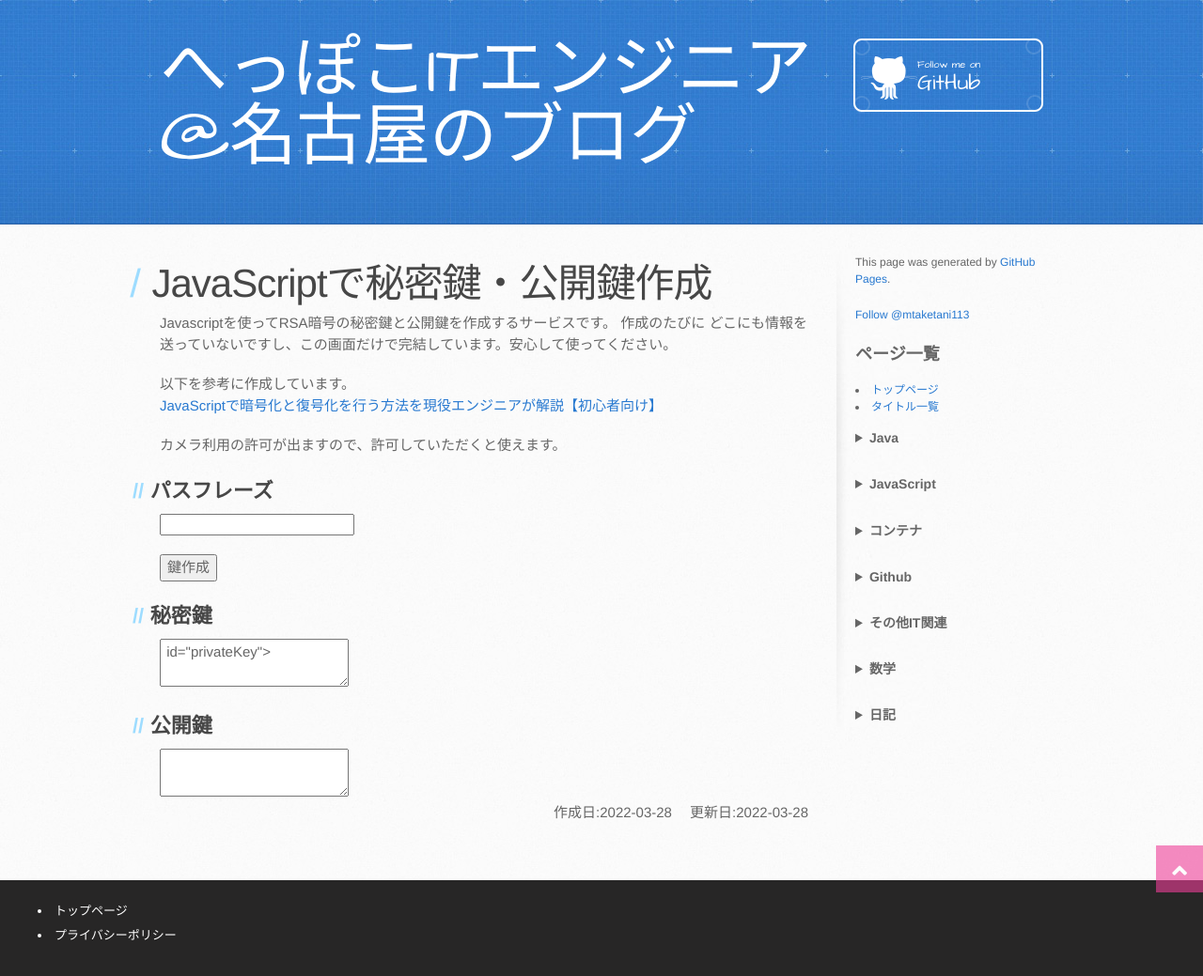
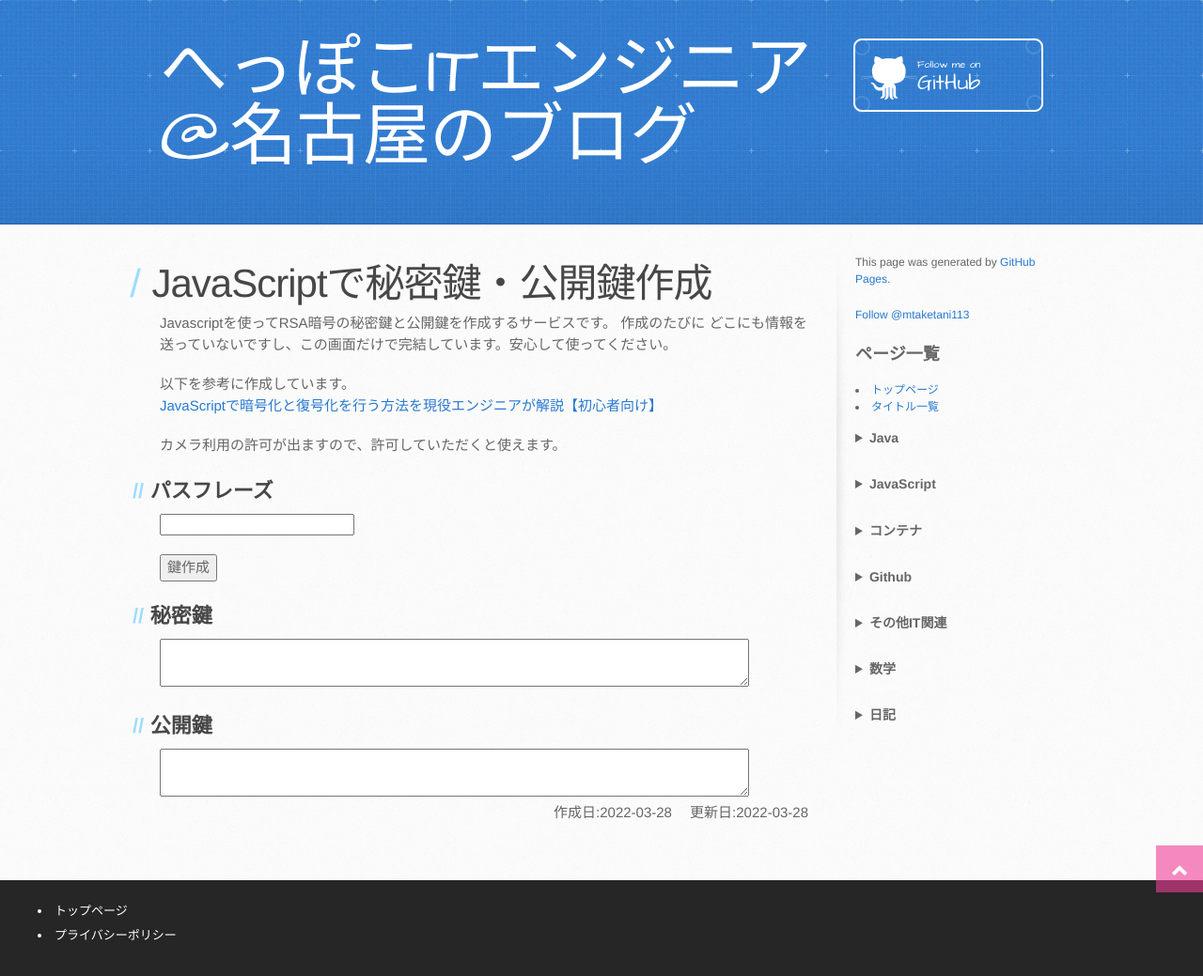
Before and after one commit to mtaketani113/mtaketani113.github.io, a Jekyll site: the page built from it/javascript/javascriptRSA.md, in a window 1280 px wide. Shown: the whole page at 94% size. Built offline with Jekyll 4.4.1, drawn with Linux system fonts in a browser that asks for light colours; nearby versions of some CDN libraries; comment, search, counter and statistics services are not loaded; the repository's description, which GitHub fills in, is left out.

Commit message:
幅修正

```diff
--- a/it/javascript/javascriptRSA.md
+++ b/it/javascript/javascriptRSA.md
@@ -45,8 +45,8 @@ Javascriptを使ってRSA暗号の秘密鍵と公開鍵を作成するサービ
 
 ## 秘密鍵
 
-<textarea> id="privateKey"></textarea>
+<textarea readonly id="privateKey" style="width: 90%;"></textarea>
 
 ## 公開鍵
 
-<textarea id="publicKey"></textarea>
+<textarea readonly id="publicKey" style="width: 90%;"></textarea>
```
